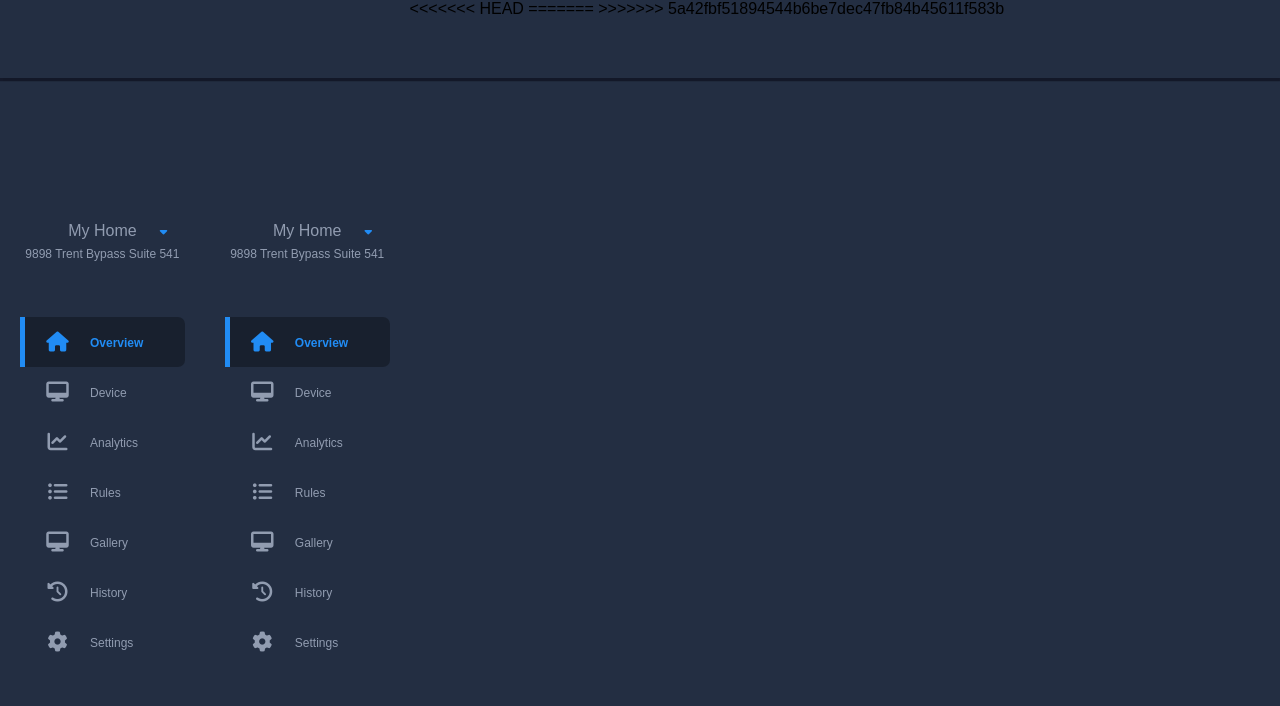
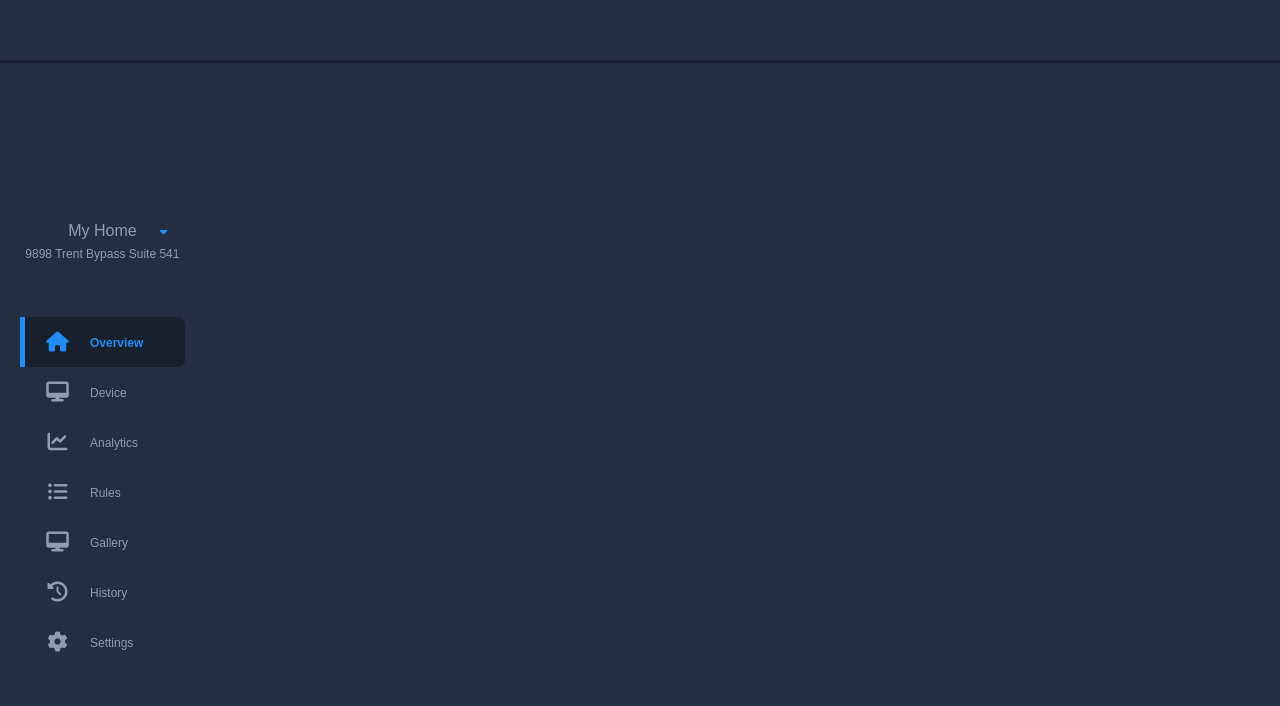
Before and after one commit to 2kama/sass-test, a website: page index.html in a window 1280 px wide. Drawn offline with Linux system fonts and the light colour scheme.

Commit message:
All done

```diff
--- a/index.html
+++ b/index.html
@@ -1,4 +1,4 @@
-<<<<<<< HEAD
+
 <!DOCTYPE html>
 <html lang="en">
   <head>
@@ -107,113 +107,3 @@
     <script src="https://kit.fontawesome.com/279e04e255.js" crossorigin="anonymous"></script>
   </body>
 </html>
-=======
-<!DOCTYPE html>
-<html lang="en">
-  <head>
-    <meta charset="UTF-8" />
-    <meta name="viewport" content="width=device-width, initial-scale=1.0" />
-    <meta http-equiv="X-UA-Compatible" content="ie=edge" />
-    <link rel="stylesheet" href="index.css" />
-    <title>Cadent Front-end - Style Aptitude Test</title>
-  </head>
-  <body>
-
-    <header></header>
-
-    <aside>
-
-      <div class="profile-card">
-        <div class="profile-card__avatar">
-          <div class="avatar"></div>
-        </div>
-
-        <div class="profile-card__dropdown dropdown">
-          <div class="dropdown__button">
-            <span>My Home</span>
-            <i class="fas fa-caret-down"></i>
-
-
-            <!-- <div class="dropdown__menu">
-                <ul>
-                  <li>
-                    <a href="#">My Home</a>
-                  </li>
-                  <li>
-                    <a href="#">Profile</a>
-                  </li>
-                  <li>
-                    <a href="#">Log Out</a>
-                  </li>
-                </ul>
-            </div>
-          </div> -->
-
-
-        </div>
-
-        <div class="profile-card__addr">9898 Trent Bypass Suite 541</div>
-      </div>
-
-      <nav>
-        <ul class="main-menu">
-          <li class="active">
-            <a href="#">
-              <i class="fas fa-home"></i>
-              <span>Overview</span>
-            </a>
-          </li>
-
-          <li>
-            <a href="#">
-              <i class="fas fa-desktop"></i>
-              <span>Device</span>
-            </a>
-          </li>
-
-          <li>
-            <a href="#">
-              <i class="fas fa-chart-line"></i>
-              <span>Analytics</span>
-            </a>
-          </li>
-
-          <li>
-            <a href="#">
-              <i class="fas fa-list-ul"></i>
-              <span>Rules</span>
-            </a>
-          </li>
-
-          <li>
-            <a href="#">
-              <i class="fas fa-desktop"></i>
-              <span>Gallery</span>
-            </a>
-          </li>
-
-          <li>
-            <a href="#">
-              <i class="fas fa-history"></i>
-              <span>History</span>
-            </a>
-          </li>
-
-          <li>
-            <a href="#">
-              <i class="fas fa-cog"></i>
-              <span>Settings</span>
-            </a>
-          </li>
-        </ul>
-      </nav>
-
-    </aside>
-
-    <footer></footer>
-
-
-    <script src="https://kit.fontawesome.com/279e04e255.js" crossorigin="anonymous"></script>
-  </body>
-</html>
->>>>>>> 5a42fbf51894544b6be7dec47fb84b45611f583b
```
Also changed, not shown: 1 other file.
